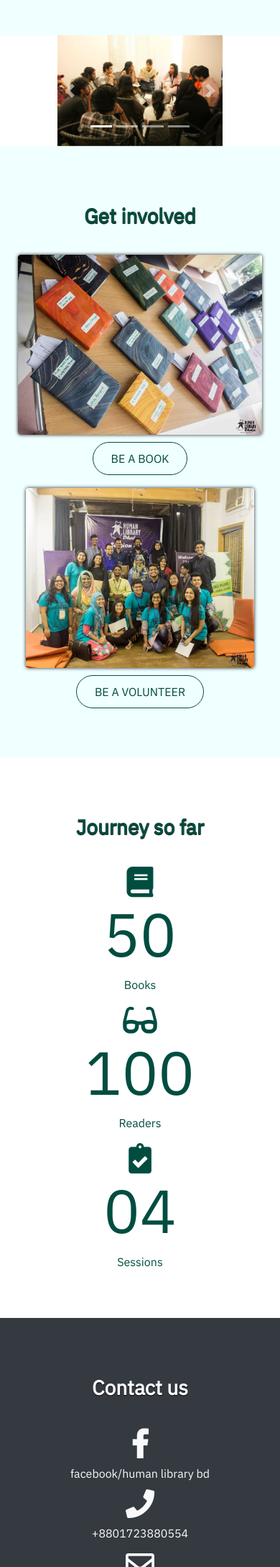
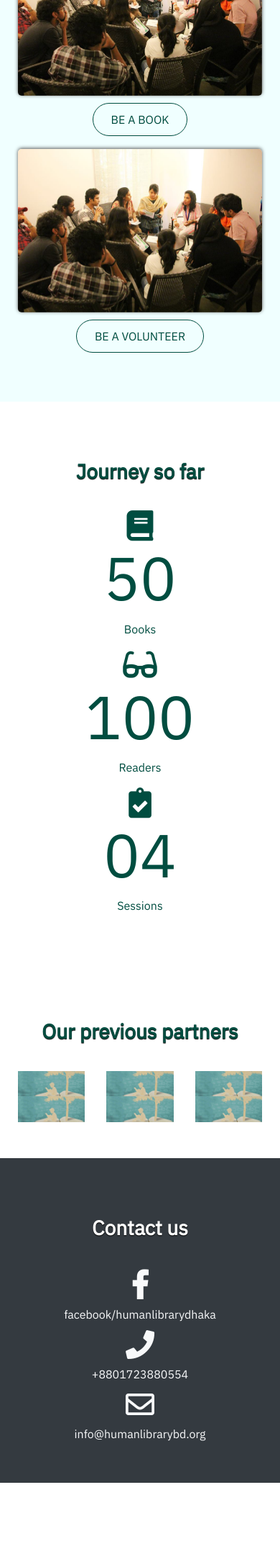
Before and after one commit to Sayeed169/human_library, a PHP site: page / in a window 390 px wide. Shown: the part 2011-4188 px from the top of the page at 72% size. After the commit the page ends 4071 px from the top, so only its background shows below. Run offline with PHP 8.4, Linux system fonts and the light colour scheme; some libraries are stand-ins or nearby versions.

Commit message:
marge conflict solved

```diff
--- a/css/style.css
+++ b/css/style.css
@@ -26,8 +26,9 @@ p{
 }
 
 .bg-nav{
-	background-color: #004D40;
-	box-shadow: 0px 2px 5px #000;
+	/*background-color: #004D40;*/
+	background-color: #f8f9fa;
+	box-shadow: 0px -1px 5px #555;
 }
 
 .bg-main{}
@@ -51,15 +52,14 @@ p{
 	background-repeat: none;
 	background-position: center;
 	background-size: cover;
-
 }
 
 .shadow-light{
-	box-shadow: 0px 0px 5px 0px;
+	box-shadow: 0px -1px 5px #555;
 }
 
 .shadow-dark{
-	box-shadow: 0px 0px 5px 0px;
+	box-shadow: 0px -1px 5px #555;
 }
 
 .figure{
@@ -71,6 +71,17 @@ p{
 	max-height: 250px;
 	max-width: 100%;
 	min-width: 100%;
+}
+
+.figure-slider{
+	/*width: 100%;*/
+	/*max-height: 60%;
+	min-height: 60%;*/
+	overflow: hidden !important;
+}
+
+.div-rounded{
+	border-radius: 5px;
 }
 
 .fb-icon{
--- a/index.php
+++ b/index.php
@@ -27,13 +27,17 @@
   </head>
   <body class="h-100">
     <div class="h-100">
+
       <!-- NAVBAR -->
-      <nav class="navbar navbar-expand-sm navbar-dark bg-nav" id="navbar">
+      <nav class="navbar navbar-expand-sm navbar-light" id="navbar">
           <div class="container">
               <button class="navbar-toggler navbar-toggler-right" type="button" data-toggle="collapse" data-target="#navbar1">
                   <span class="navbar-toggler-icon"></span>
               </button>
-              <div class="collapse navbar-collapse justify-content-md-center" id="navbar1">
+              <div class="navbar-band col-3">
+                <a href="#"><img src="resources/images/hld_banner.png" style="width:75%"></a>
+              </div>
+              <div class="collapse navbar-collapse justify-content-md-end" id="navbar1">
                 <ul class="navbar-nav">
                     <!-- <li class="nav-item nav-item-padding">
                         <div class="dropdown">
@@ -49,7 +53,7 @@
                         <a class="nav-link" href="#">HOME</a>
                     </li>
                     <li class="nav-item nav-item-padding" id="join">
-                        <a class="nav-link" href="#">JOIN THE OUR FAMILY</a>
+                        <a class="nav-link" href="#">JOIN HL FAMILY</a>
                     </li>
                     <li class="nav-item nav-item-padding" id="contact">
                         <a class="nav-link" href="#">CONTACT</a>
@@ -72,21 +76,12 @@
           <p class="text-justify">
             You can help Bangladesh to be the most inclusive society by lending your ears to those who have felt unheard and misunderstood for so long. Your 20 minutes of time can break a stereotype which will not only make a person feel more included but also help you take lessons from someone else’s experience.
           </p>
-
-          <!-- <div>
-            <a href="#"><i class="fab fa-facebook-f fb-icon"></i></a>
-          </div> -->
-
         </div>
-        <!-- <div class="text-center">
-          <h1><i class="fas fa-angle-double-down text-dark"></i></h1>
-        </div> -->
       </div>
 
       <!-- VIDEO FROM YOUTUBE -->
-      <div class="">
+      <div class="col-md-8 offset-md-2 col-12">
         <div class="embed-responsive embed-responsive-16by9">
-           <!-- <iframe width="100%" height="325" src="https://www.youtube.com/embed/tgbNymZ7vqY?autoplay=1&controls=0"></iframe> -->
            <iframe src="https://www.youtube.com/embed/N_uE-6ho7SI?autoplay=1&controls=0" frameborder="0" allow="autoplay; encrypted-media" allowfullscreen></iframe>
         </div>
       </div>
@@ -108,9 +103,9 @@
             <p>Attend your reading sessions</p>
           </div>
         </div>
-        <div class="text-center">
+        <!-- <div class="text-center">
           <img class="img-fluid" src="https://static.wixstatic.com/media/f85b89_9d5c764e315f4312a6c4c4db7a67c950~mv2.png/v1/crop/x_0,y_15,w_1054,h_836/fill/w_621,h_493,al_c,q_80,usm_0.66_1.00_0.01/f85b89_9d5c764e315f4312a6c4c4db7a67c950~mv2.webp">
-        </div>
+        </div> -->
       </div>
 
       <!--WORK FLOW DIV for SMALL SCREEN-->
@@ -130,9 +125,9 @@
             <p>Attend your reading sessions</p>
           </div>
         </div>
-        <div class="text-center">
+        <!-- <div class="text-center">
           <img class="img-fluid" src="https://static.wixstatic.com/media/f85b89_9d5c764e315f4312a6c4c4db7a67c950~mv2.png/v1/crop/x_0,y_15,w_1054,h_836/fill/w_621,h_493,al_c,q_80,usm_0.66_1.00_0.01/f85b89_9d5c764e315f4312a6c4c4db7a67c950~mv2.webp">
-        </div>
+        </div> -->
       </div>
 
       <!--SUBSCRIBE-->
@@ -160,8 +155,8 @@
       </div>
 
       <!--Courasel-->
-      <div class="col-8 offset-2 d-md-block d-sm-none">
-        <div id="carouselExampleIndicators" class="carousel carousel-fade" data-ride="carousel" data-interval="2000" data-pause="false" style="height: 60%; overflow: hidden !important;">
+      <!-- <div class="col-8 offset-2 d-md-block d-sm-none">
+        <div id="carouselExampleIndicators" class="carousel carousel-fade figure-slider" data-ride="carousel" data-interval="2000" data-pause="false">
           <ol class="carousel-indicators">
             <li data-target="#carouselExampleIndicators" data-slide-to="0" class="active"></li>
             <li data-target="#carouselExampleIndicators" data-slide-to="1"></li>
@@ -191,7 +186,8 @@
             <span class="sr-only">Next</span>
           </a>
         </div>
-      </div>
+      </div> -->
+
       <!--Get Involved DIV-->
       <div class="bg-alt text-center content-div">
         <div class="col-md-8 offset-md-2 col-12">
@@ -199,7 +195,25 @@
           <div class="row text-center">
             <div class="col-md-6 col-12">
               <div class="figure">
-                <img src="resources/images/be_a_b.jpg" class="img-fluid rounded shadow-light" alt="Become a book in Human Library Bangladesh">
+                <!-- <img src="resources/images/be_a_b.jpg" class="img-fluid rounded shadow-light" alt="Become a book in Human Library Bangladesh"> -->
+                <!-- slider start -->
+                <div id="carouselExampleSlidesOnly" class="carousel carousel-fade figure-slider shadow-light div-rounded" data-ride="carousel" data-interval="2000" data-pause="false">
+                  <div class="carousel-inner">
+                    <div class="carousel-item active">
+                      <img class="d-block w-100" src="resources/images/1.jpg" alt="First slide">
+                    </div>
+                    <div class="carousel-item">
+                      <img class="d-block w-100" src="resources/images/2.jpg" alt="Second slide">
+                    </div>
+                    <div class="carousel-item">
+                      <img class="d-block w-100" src="resources/images/3.jpg" alt="Third slide">
+                    </div>
+                    <div class="carousel-item">
+                      <img class="d-block w-100" src="resources/images/4.jpg" alt="Fourth slide">
+                    </div>
+                  </div>
+                </div>
+                <!-- slider ends -->
                 <h4 class="figure-caption">
                   <a href="http://bit.ly/2ws01TI" class="btn btn-reg">BE A BOOK</a>
                 </h4>
@@ -207,7 +221,25 @@
             </div>
             <div class="col-md-6 col-12">
                 <div class="figure">
-                  <img src="resources/images/be_a_v2.jpg" class="img-fluid rounded shadow-light" alt="Become a volunteer in Human Library Bangladesh">
+                  <!-- <img src="resources/images/be_a_v2.jpg" class="img-fluid rounded shadow-light" alt="Become a volunteer in Human Library Bangladesh"> -->
+                  <!-- slider starts -->
+                  <div id="carouselExampleSlidesOnly" class="carousel carousel-fade figure-slider shadow-light div-rounded" data-ride="carousel" data-interval="2000" data-pause="false">
+                    <div class="carousel-inner">
+                      <div class="carousel-item active">
+                        <img class="d-block w-100" src="resources/images/1.jpg" alt="First slide">
+                      </div>
+                      <div class="carousel-item">
+                        <img class="d-block w-100" src="resources/images/2.jpg" alt="Second slide">
+                      </div>
+                      <div class="carousel-item">
+                        <img class="d-block w-100" src="resources/images/3.jpg" alt="Third slide">
+                      </div>
+                      <div class="carousel-item">
+                        <img class="d-block w-100" src="resources/images/4.jpg" alt="Fourth slide">
+                      </div>
+                    </div>
+                  </div>
+                  <!-- slider ends -->
                   <h4 class="figure-caption">
                     <a href="http://bit.ly/2ws01TI" class="btn btn-reg">BE A VOLUNTEER</a>
                   </h4>
@@ -241,6 +273,33 @@
         </div>
       </div>
 
+      <!-- PARTNER DIV -->
+      <div class="content-div text-center">
+        <div class="col-md-8 offset-md-2 col-12">
+          <h3 class="title h3">Our previous partners</h3>
+          <div class="row">
+            <div class="col-md-4 col-4">
+              <img src="resources/images/1.1.jpg" class="img img-fluid">
+            </div>
+            <div class="col-md-4 col-4">
+              <img src="resources/images/1.1.jpg" class="img img-fluid">
+            </div>
+            <div class="col-md-4 col-4">
+              <img src="resources/images/1.1.jpg" class="img img-fluid">
+            </div>
+            <div class="col-md-4 col-4">
+              <img src="resources/images/1.1.jpg" class="img img-fluid">
+            </div>
+            <div class="col-md-4 col-4">
+              <img src="resources/images/1.1.jpg" class="img img-fluid">
+            </div>
+            <div class="col-md-4 col-4">
+              <img src="resources/images/1.1.jpg" class="img img-fluid">
+            </div>
+          </div>
+        </div>
+      </div>
+
       <!--Contact-->
       <div class="bg-dark text-light text-center content-div">
         <div class="col-12">
@@ -248,7 +307,7 @@
           <div class="row">
             <div class="col-md col-12">
               <h1 class="contact-icon"><i class="fab fa-facebook-f"></i></h1>
-              <h6>facebook/human library bd</h6>
+              <h6>facebook/humanlibrarydhaka</h6>
             </div>
             <div class="col-md col-12">
               <h1 class="contact-icon"><i class="fas fa-phone"></i></h1>
@@ -269,8 +328,12 @@
         var currentScrollPos = window.pageYOffset;
         if (currentScrollPos<=80) {
           document.getElementById("navbar").classList.remove("fixed-top");
+          document.getElementById("navbar").classList.remove("navbar-light");
+          document.getElementById("navbar").classList.remove("bg-nav");
         } else {
           document.getElementById("navbar").classList.add("fixed-top");
+          document.getElementById("navbar").classList.add("navbar-light");
+          document.getElementById("navbar").classList.add("bg-nav");
         }
       }
     </script>
```
